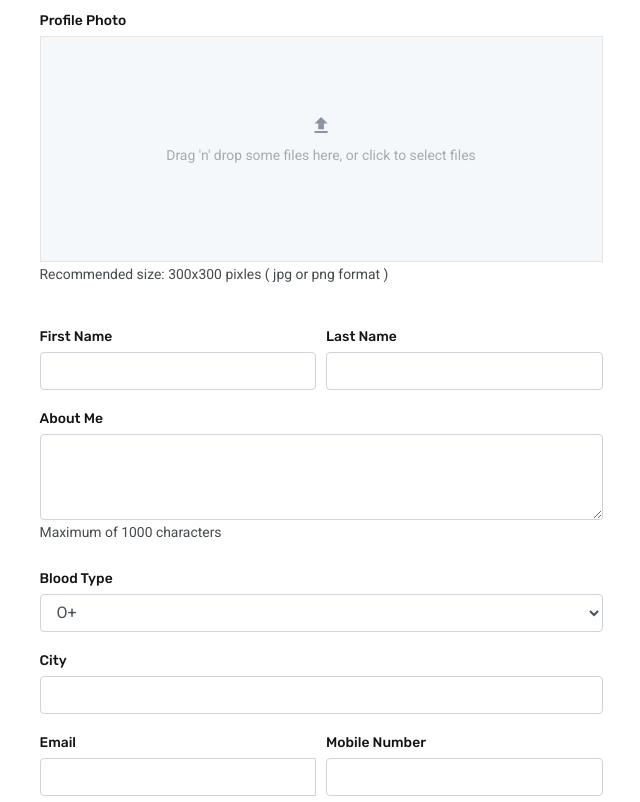
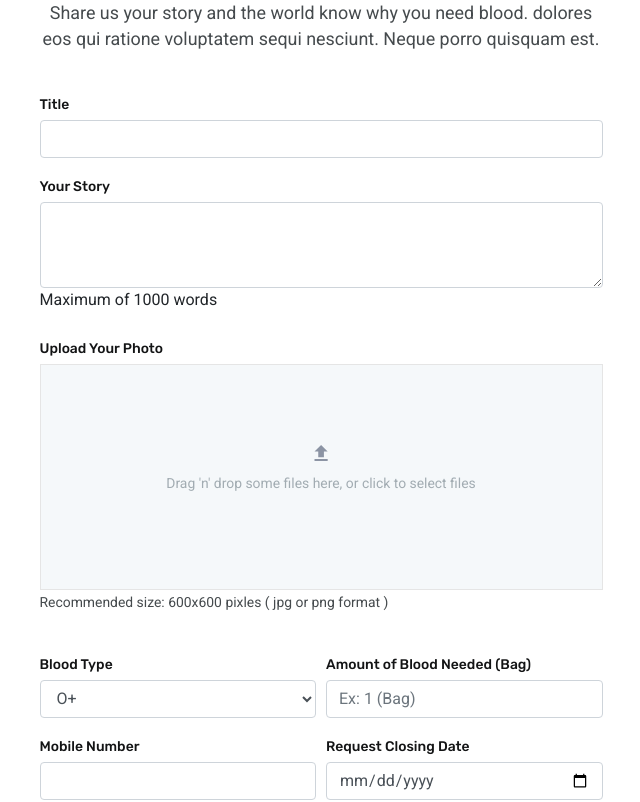
Before and after one commit to chingu-voyages/vk1-bears-team-05BE, a React (Create React App) app: page /createRequestPage in a window 1280 px wide. Shown: the part 240-1042 px from the top of the page, without its empty margins (319-959 px from the left). Built offline with nearby package versions, Linux system fonts and the light colour scheme.

Commit message:
Create request UI only/ validation not yet done

```diff
--- a/src/components/pages/CreateRequestPage.css
+++ b/src/components/pages/CreateRequestPage.css
@@ -23,7 +23,17 @@
   font-size: 2.25rem;
   line-height: 42.66px;
   color: #131415;
+  margin-bottom: 32px;
+}
+
+.CreateRequest .titlePara {
   margin-bottom: 40px;
+  font-family: "Roboto";
+  font-size: 1.12rem;
+  font-weight: 400;
+  line-height: 26px;
+  text-align: center;
+  color: #454a4d;
 }
 
 .CreateRequest .formLabel {
@@ -34,19 +44,11 @@
   color: #131415;
 }
 
-.CreateRequest .passwordLabel {
+.CreateRequest .textLabels {
   font-weight: 400;
   font-size: 0.87rem;
   line-height: 20px;
   color: #454a4d;
-}
-
-.CreateRequest .termsLabel {
-  font-weight: 400;
-  line-height: 26px;
-  color: #454a4d;
-  margin-top: 11px;
-  margin-bottom: 19px;
 }
 
 .buttonGrp {
@@ -70,7 +72,7 @@
 
 .CreateRequest .saveButton {
   background-color: #d73728;
-  width: 105px;
+  width: 165px;
   height: 40px;
   color: #fff;
   font-weight: 700;
--- a/src/components/pages/CreateRequestPage.js
+++ b/src/components/pages/CreateRequestPage.js
@@ -31,14 +31,34 @@ const CreateRequestPage = () => {
         <section>
           <div>
             <h2>Request Blood</h2>
+            <p className='titlePara'>
+              Share us your story and the world know why you need blood. dolores
+              eos qui ratione voluptatem sequi nesciunt. Neque porro quisquam
+              est.
+            </p>
           </div>
 
           <div>
             {/* loob */}
             <Form noValidate validated={validated} onSubmit={handleSubmit}>
               <Form.Row>
+                <Form.Group as={Col} md='12' controlId='validationTitle'>
+                  <Form.Label className='formLabel'>Title</Form.Label>
+                  <Form.Control type='text' required />
+                </Form.Group>
+
+                <Form.Group as={Col} md='12' controlId='validationYourStory'>
+                  <Form.Label className='formLabel'>Your Story</Form.Label>
+                  <Form.Control required as='textarea' rows={3} />
+                  <Form.Label className='.textLabel'>
+                    Maximum of 1000 words
+                  </Form.Label>
+                </Form.Group>
+
                 <Form.Group as={Col} md='12'>
-                  <Form.Label className='formLabel'>Profile Photo</Form.Label>
+                  <Form.Label className='formLabel'>
+                    Upload Your Photo
+                  </Form.Label>
                   <section className='dragNdrop'>
                     <div {...getRootProps({ className: "dropzone" })}>
                       <input {...getInputProps()} />
@@ -63,32 +83,15 @@ const CreateRequestPage = () => {
                       </div>
                     </div>
                   </section>
-                  <Form.Label className='passwordLabel'>
-                    Recommended size: 300x300 pixles ( jpg or png format )
+                  <Form.Label className='textLabels'>
+                    Recommended size: 600x600 pixles ( jpg or png format )
                   </Form.Label>
                   <aside>
                     <p>{files}</p>
                   </aside>
                 </Form.Group>
 
-                <Form.Group as={Col} md='6' controlId='validationCustom01'>
-                  <Form.Label className='formLabel'>First Name</Form.Label>
-                  <Form.Control required type='text' />
-                </Form.Group>
-                <Form.Group as={Col} md='6' controlId='validationCustom02'>
-                  <Form.Label className='formLabel'>Last Name</Form.Label>
-                  <Form.Control required type='text' />
-                </Form.Group>
-
-                <Form.Group as={Col} md='12' controlId='validationAboutMe'>
-                  <Form.Label className='formLabel'>About Me</Form.Label>
-                  <Form.Control required as='textarea' rows={3} />
-                  <Form.Label className='passwordLabel'>
-                    Maximum of 1000 characters
-                  </Form.Label>
-                </Form.Group>
-
-                <Form.Group as={Col} md='12' controlId='validationBloodType'>
+                <Form.Group as={Col} md='6' controlId='validationBloodType'>
                   <Form.Label className='formLabel'>Blood Type</Form.Label>
                   <Form.Control required as='select'>
                     <option>O+</option>
@@ -101,31 +104,19 @@ const CreateRequestPage = () => {
                     <option>B-</option>
                   </Form.Control>
                 </Form.Group>
-
-                <Form.Group as={Col} md='12' controlId='validationCustom03'>
-                  <Form.Label className='formLabel'>City</Form.Label>
-                  <Form.Control type='text' required />
-                  <Form.Control.Feedback type='invalid'>
-                    Invalid city.
-                  </Form.Control.Feedback>
-                </Form.Group>
-
                 <Form.Group
                   as={Col}
                   md='6'
-                  controlId='validationCustomEmailAddress'
+                  controlId='validationAmountBloodNeeded'
                 >
-                  <Form.Label className='formLabel'>Email </Form.Label>
-                  <InputGroup>
-                    <Form.Control
-                      type='email'
-                      aria-describedby='inputGroupPrepend'
-                      required
-                    />
-                    <Form.Control.Feedback type='invalid'>
-                      Invalid email address.
-                    </Form.Control.Feedback>
-                  </InputGroup>
+                  <Form.Label className='formLabel'>
+                    Amount of Blood Needed (Bag)
+                  </Form.Label>
+                  <Form.Control
+                    required
+                    placeholder='Ex: 1 (Bag)'
+                    type='number'
+                  />
                 </Form.Group>
 
                 <Form.Group as={Col} md='6' controlId='validationCustom05'>
@@ -135,13 +126,36 @@ const CreateRequestPage = () => {
                     Please provide 11 digit mobile number.
                   </Form.Control.Feedback>
                 </Form.Group>
+
+                <Form.Group as={Col} md='6' controlId='validationClosingDate'>
+                  <Form.Label className='formLabel'>
+                    Request Closing Date
+                  </Form.Label>
+                  <InputGroup>
+                    <Form.Control
+                      type='date'
+                      aria-describedby='inputGroupPrepend'
+                      required
+                    />
+                  </InputGroup>
+                </Form.Group>
+
+                <Form.Group as={Col} md='12' controlId='validationHospital'>
+                  <Form.Label className='formLabel'>Hospital</Form.Label>
+                  <Form.Control required type='text' />
+                </Form.Group>
+
+                <Form.Group as={Col} md='12' controlId='validationLocation'>
+                  <Form.Label className='formLabel'>Location</Form.Label>
+                  <Form.Control required type='text' />
+                </Form.Group>
               </Form.Row>
               <div className='d-flex buttonGrp'>
                 <button className='cancelButton' type='submit'>
                   CANCEL
                 </button>
                 <button className='saveButton' type='submit'>
-                  SAVE
+                  REQUEST BLOOD
                 </button>
               </div>
             </Form>
```
Also changed, not shown: 1 other file (tests, documents, lock files or other folders).
